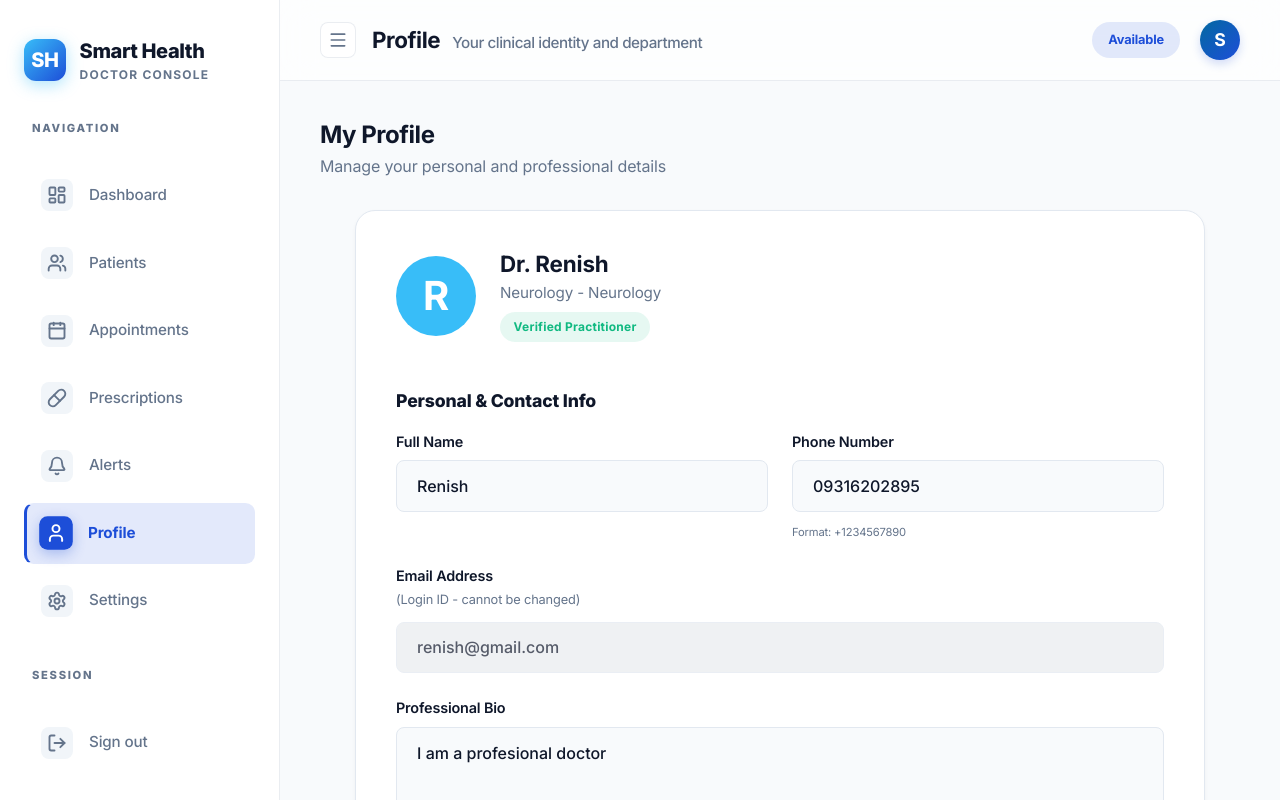
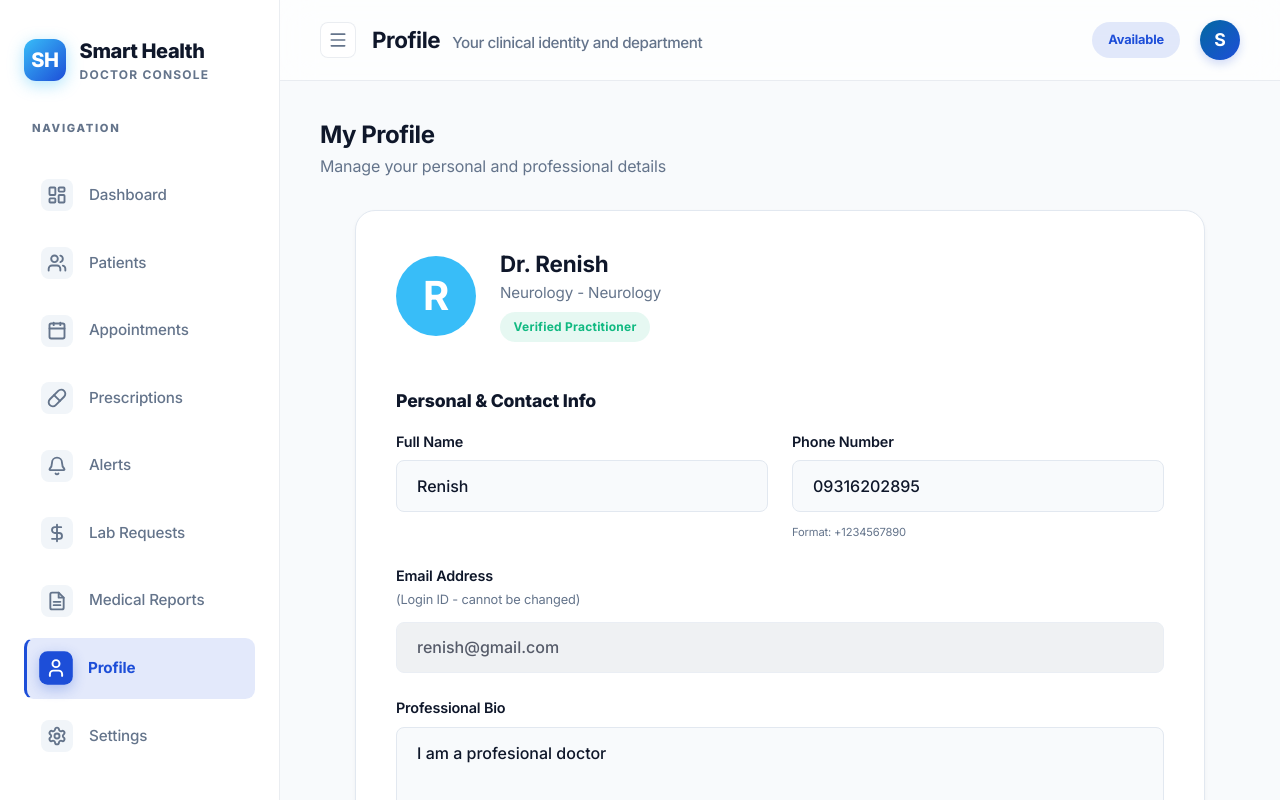
Before and after one commit to rudanisoham/smartHealthMonitor, a React (Vite) app in the folder Frontend/: page /doctor/profile in a window 1280 px wide. Shown: the top 800 px of the page. Built offline with nearby package versions, Linux system fonts and the light colour scheme.

Commit message:
Fix blank page issue: restore missing PrescriptionDetailPage import and verify routes

```diff
--- a/Frontend/src/App.jsx
+++ b/Frontend/src/App.jsx
@@ -25,6 +25,15 @@ import AdminPatientProfile from './pages/admin/PatientProfile';
 import AdminRegisterPatient from './pages/admin/RegisterPatient';
 import AdminAddDepartment from './pages/admin/AddDepartment';
 import AdminReports from './pages/admin/Reports';
+import AdminReportView from './pages/admin/AdminReportView';
+import FeedbackList from './pages/admin/FeedbackList';
+import FeedbackReply from './pages/admin/FeedbackReply';
+import Messaging from './pages/admin/Messaging';
+import Reviews from './pages/admin/Reviews';
+import SiteContent from './pages/admin/SiteContent';
+import StaffManagement from './pages/admin/StaffManagement';
+import ViewDepartment from './pages/admin/ViewDepartment';
+import AddStaff from './pages/admin/AddStaff';
 
 // Doctor Pages
 import DoctorLoginPage from './pages/Auth/Doctor/LoginPage';
@@ -39,6 +48,11 @@ import DoctorProfilePage from './pages/Doctor/ProfilePage';
 import DoctorSettingsPage from './pages/Doctor/SettingsPage';
 import DoctorAddDiagnosisPage from './pages/Doctor/AddDiagnosisPage';
 import DoctorReportViewPage from './pages/Doctor/ReportViewPage';
+import LabRequestsPage from './pages/Doctor/LabRequestsPage';
+import PendingApprovalPage from './pages/Doctor/PendingApprovalPage';
+import ReportListPage from './pages/Doctor/ReportListPage';
+import UploadReportPage from './pages/Doctor/UploadReportPage';
+import PrescriptionDetailPage from './pages/Doctor/PrescriptionDetailPage';
 
 // Patient Pages
 import PatientDashboard from './pages/patient/Dashboard';
@@ -114,8 +128,20 @@ function App() {
         <Route path="/admin/departments/add" element={<AdminAddDepartment />} />
         <Route path="/admin/logs" element={<AdminSystemLogs />} />
         <Route path="/admin/reports" element={<AdminReports />} />
+        <Route path="/admin/reports/:id" element={<AdminReportView />} />
         <Route path="/admin/analytics" element={<AdminAnalytics />} />
         <Route path="/admin/departments/configure" element={<AdminConfigureDepartment />} />
+        <Route path="/admin/departments/:id" element={<ViewDepartment />} />
+        <Route path="/admin/staff" element={<StaffManagement />} />
+        <Route path="/admin/staff/add" element={<AddStaff />} />
+        <Route path="/admin/receptionists" element={<StaffManagement role="RECEPTIONIST" />} />
+        <Route path="/admin/medical-staff" element={<StaffManagement role="MEDICAL_STAFF" />} />
+        <Route path="/admin/lab-staff" element={<StaffManagement role="LAB_STAFF" />} />
+        <Route path="/admin/feedback" element={<FeedbackList />} />
+        <Route path="/admin/feedback/:id/reply" element={<FeedbackReply />} />
+        <Route path="/admin/messaging" element={<Messaging />} />
+        <Route path="/admin/reviews" element={<Reviews />} />
+        <Route path="/admin/site-content" element={<SiteContent />} />
         <Route path="/admin/settings" element={<AdminSettings />} />
 
         {/* Doctor Routes */}
@@ -133,6 +159,11 @@ function App() {
           <Route path="profile" element={<DoctorProfilePage />} />
           <Route path="settings" element={<DoctorSettingsPage />} />
           <Route path="report-view" element={<DoctorReportViewPage />} />
+          <Route path="reports" element={<ReportListPage />} />
+          <Route path="reports/upload" element={<UploadReportPage />} />
+          <Route path="lab-requests" element={<LabRequestsPage />} />
+          <Route path="pending-approval" element={<PendingApprovalPage />} />
+          <Route path="prescriptions/:id" element={<PrescriptionDetailPage />} />
         </Route>
 
         {/* Patient Routes */}
@@ -183,6 +214,9 @@ function App() {
           <Route path="inventory" element={<MedicalInventory />} />
           <Route path="inventory/add" element={<MedicalAddMedicine />} />
           <Route path="prescriptions" element={<MedicalPrescriptions />} />
+          <Route path="patient-search" element={<MedicalPatientSearch />} />
+          <Route path="upload-report" element={<MedicalUploadReport />} />
+          <Route path="reports" element={<MedicalReports />} />
         </Route>
 
         {/* Lab Panel Routes */}
--- a/Frontend/src/components/AdminLayout.jsx
+++ b/Frontend/src/components/AdminLayout.jsx
@@ -110,7 +110,7 @@ export default function AdminLayout({ children, title, subtitle }) {
 
         <div className="sidebar-section-label sidebar-text">Staff Management</div>
         <nav className="sidebar-nav">
-          <Link to="/admin/receptionists" className={`sidebar-link ${currentPath.startsWith('/admin/receptionists') ? 'active' : ''}`} title={isCollapsed && !isMobile ? "Receptionists" : ""}>
+          <Link to="/admin/staff?role=RECEPTIONIST" className={`sidebar-link ${currentPath.includes('receptionist') || (currentPath === '/admin/staff' && location.search.includes('RECEPTIONIST')) ? 'active' : ''}`} title={isCollapsed && !isMobile ? "Receptionists" : ""}>
             <span className="icon">
               <svg className="nav-icon" viewBox="0 0 24 24" aria-hidden="true" fill="none" stroke="currentColor" strokeWidth="2">
                   <path d="M17 21v-2a4 4 0 0 0-4-4H5a4 4 0 0 0-4 4v2"></path>
@@ -121,7 +121,7 @@ export default function AdminLayout({ children, title, subtitle }) {
             </span>
             <span className="sidebar-text">Receptionists</span>
           </Link>
-          <Link to="/admin/medical-staff" className={`sidebar-link ${currentPath.startsWith('/admin/medical-staff') ? 'active' : ''}`} title={isCollapsed && !isMobile ? "Medical Staff" : ""}>
+          <Link to="/admin/staff?role=MEDICAL_STAFF" className={`sidebar-link ${currentPath.includes('medical-staff') || (currentPath === '/admin/staff' && location.search.includes('MEDICAL_STAFF')) ? 'active' : ''}`} title={isCollapsed && !isMobile ? "Medical Staff" : ""}>
             <span className="icon">
               <svg className="nav-icon" viewBox="0 0 24 24" aria-hidden="true" fill="none" stroke="currentColor" strokeWidth="2">
                   <path d="M22 12h-4l-3 9L9 3l-3 9H2"></path>
@@ -129,7 +129,7 @@ export default function AdminLayout({ children, title, subtitle }) {
             </span>
             <span className="sidebar-text">Medical Staff</span>
           </Link>
-          <Link to="/admin/lab-staff" className={`sidebar-link ${currentPath.startsWith('/admin/lab-staff') ? 'active' : ''}`} title={isCollapsed && !isMobile ? "Lab Staff" : ""}>
+          <Link to="/admin/staff?role=LAB_STAFF" className={`sidebar-link ${currentPath.includes('lab-staff') || (currentPath === '/admin/staff' && location.search.includes('LAB_STAFF')) ? 'active' : ''}`} title={isCollapsed && !isMobile ? "Lab Staff" : ""}>
             <span className="icon">
               <svg className="nav-icon" viewBox="0 0 24 24" aria-hidden="true" fill="none" stroke="currentColor" strokeWidth="2">
                   <path d="M12 2v20M17 5H9.5a3.5 3.5 0 0 0 0 7h5a3.5 3.5 0 0 1 0 7H6"></path>
--- a/Frontend/src/components/DoctorSidebar.jsx
+++ b/Frontend/src/components/DoctorSidebar.jsx
@@ -56,6 +56,33 @@ const DoctorSidebar = () => {
         </NavLink>
 
         <NavLink
+          to="/doctor/lab-requests"
+          className={({ isActive }) => `sidebar-link ${isActive ? 'active' : ''}`}
+        >
+          <span className="icon">
+            <svg className="nav-icon" viewBox="0 0 24 24" fill="none" stroke="currentColor" strokeWidth="2">
+              <path d="M12 2v20M17 5H9.5a3.5 3.5 0 0 0 0 7h5a3.5 3.5 0 0 1 0 7H6"></path>
+            </svg>
+          </span>
+          <span className="sidebar-text">Lab Requests</span>
+        </NavLink>
+
+        <NavLink
+          to="/doctor/reports"
+          className={({ isActive }) => `sidebar-link ${isActive ? 'active' : ''}`}
+        >
+          <span className="icon">
+            <svg className="nav-icon" viewBox="0 0 24 24" fill="none" stroke="currentColor" strokeWidth="2">
+              <path d="M14 2H6a2 2 0 0 0-2 2v16a2 2 0 0 0 2 2h12a2 2 0 0 0 2-2V8z"></path>
+              <polyline points="14 2 14 8 20 8"></polyline>
+              <line x1="16" y1="13" x2="8" y2="13"></line>
+              <line x1="16" y1="17" x2="8" y2="17"></line>
+            </svg>
+          </span>
+          <span className="sidebar-text">Medical Reports</span>
+        </NavLink>
+
+        <NavLink
           to="/doctor/profile"
           className={({ isActive }) => `sidebar-link ${isActive ? 'active' : ''}`}
         >
--- a/Frontend/src/components/MedicalSidebar.jsx
+++ b/Frontend/src/components/MedicalSidebar.jsx
@@ -20,6 +20,14 @@ const MedicalSidebar = ({ collapsed }) => {
         { path: '/medical/dashboard', icon: <LayoutDashboard className="nav-icon" />, label: 'Dashboard' },
         { path: '/medical/inventory', icon: <Pill className="nav-icon" />, label: 'Medicine Inventory' },
         { path: '/medical/prescriptions', icon: <ClipboardList className="nav-icon" />, label: 'Prescriptions' },
+        { path: '/medical/patient-search', icon: <Search className="nav-icon" />, label: 'Patient Search' },
+      ]
+    },
+    {
+      section: 'Diagnostics',
+      items: [
+        { path: '/medical/upload-report', icon: <Upload className="nav-icon" />, label: 'Upload Report' },
+        { path: '/medical/reports', icon: <FileText className="nav-icon" />, label: 'Medical Reports' },
       ]
     },
     {
```
